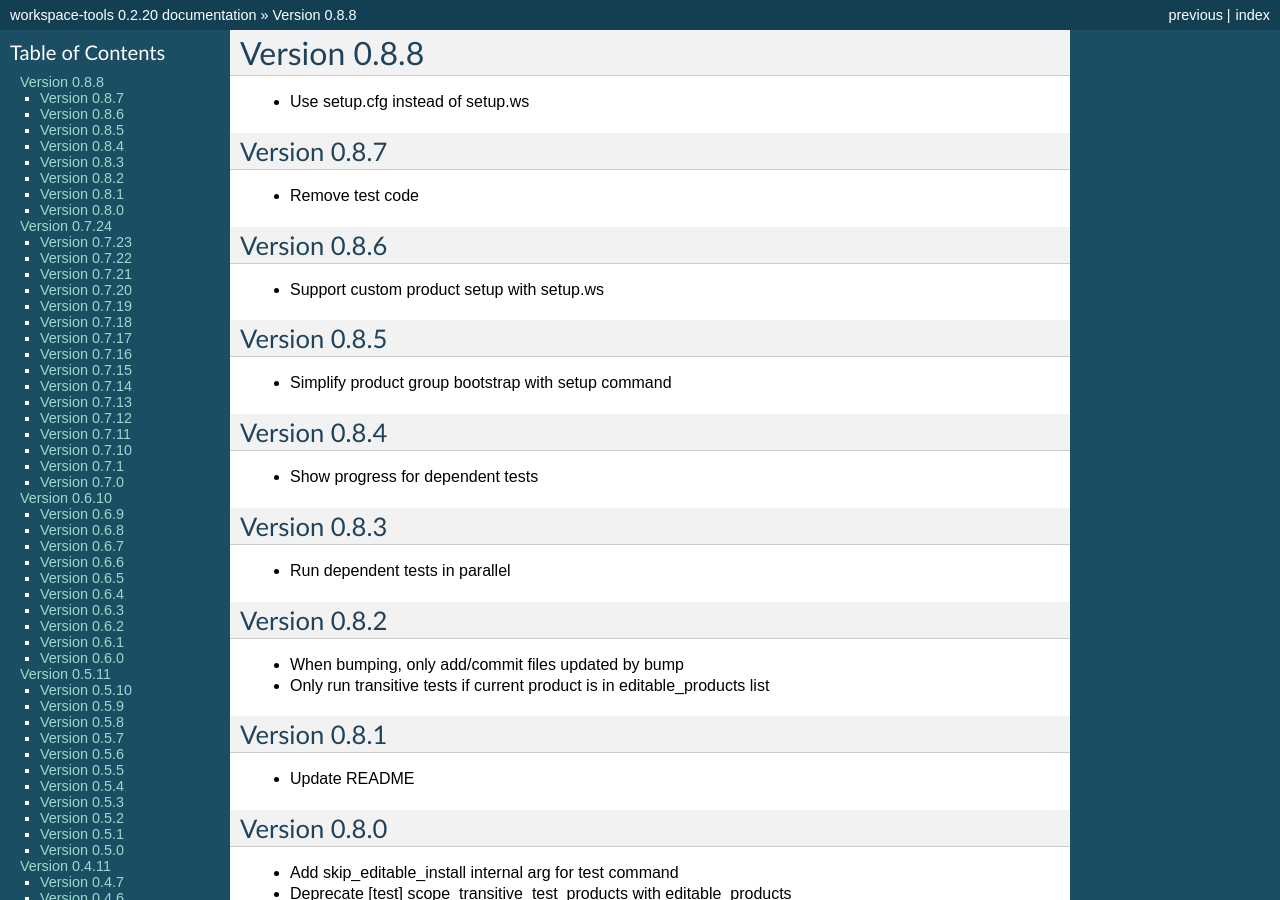
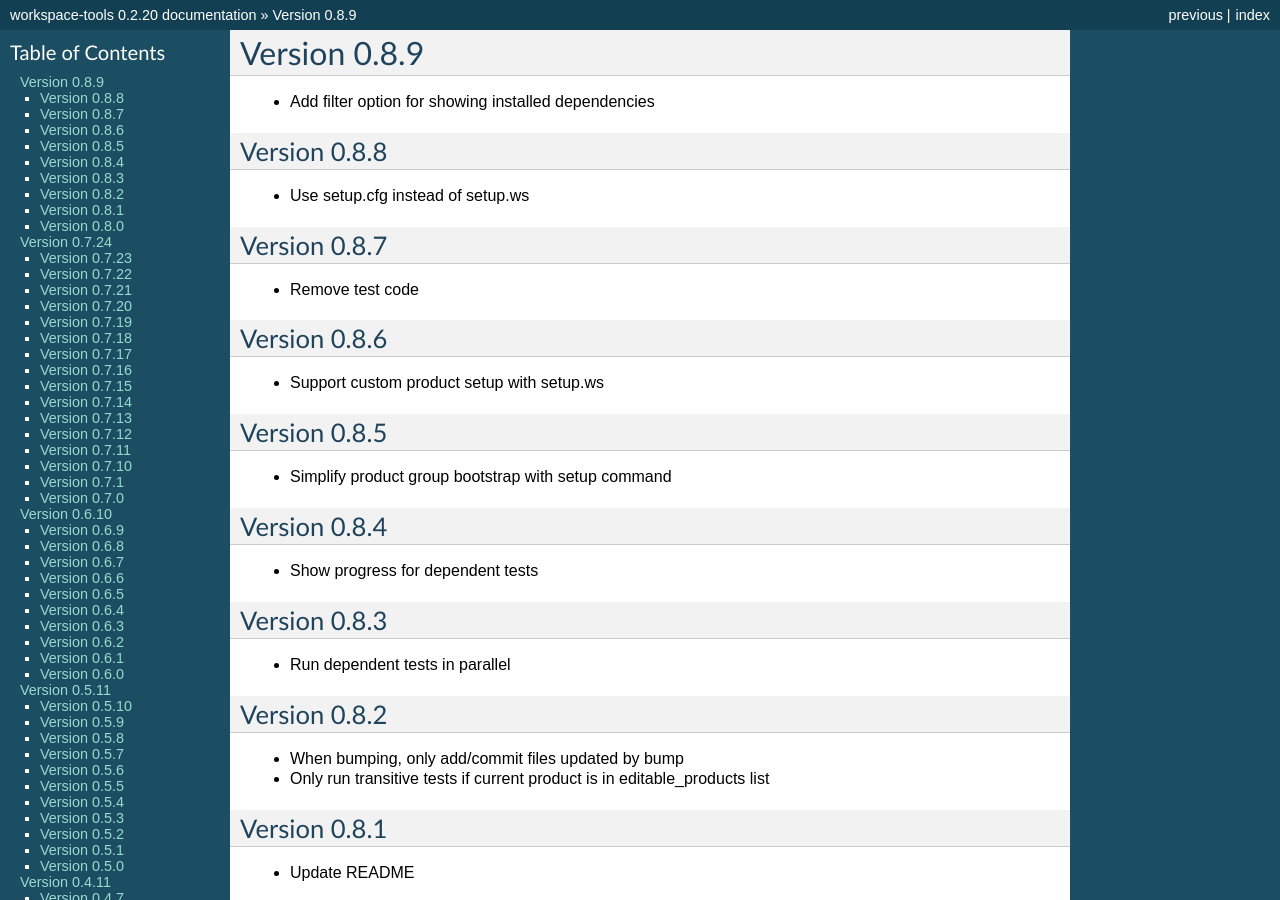
Before and after one commit to maxzheng/workspace-tools, a Sphinx documentation site: the page built from docs/CHANGELOG.rst, in a window 1280 px wide and 900 px high. Built offline with Sphinx 7.4.7, drawn with Linux system fonts in a browser that asks for light colours; some of the changed text lies outside the part shown.

Commit message:
Publish version 0.8.9

```diff
--- a/docs/CHANGELOG.rst
+++ b/docs/CHANGELOG.rst
@@ -1,5 +1,10 @@
+Version 0.8.9
+================================================================================
+
+* Add filter option for showing installed dependencies
+
 Version 0.8.8
-================================================================================
+--------------------------------------------------------------------------------
 
 * Use setup.cfg instead of setup.ws
 
--- a/setup.py
+++ b/setup.py
@@ -10,7 +10,7 @@ def find_files(path):
 
 setuptools.setup(
   name='workspace-tools',
-  version='0.8.8',
+  version='0.8.9',
 
   author='Max Zheng',
   author_email='maxzheng.os @t gmail.com',
```
